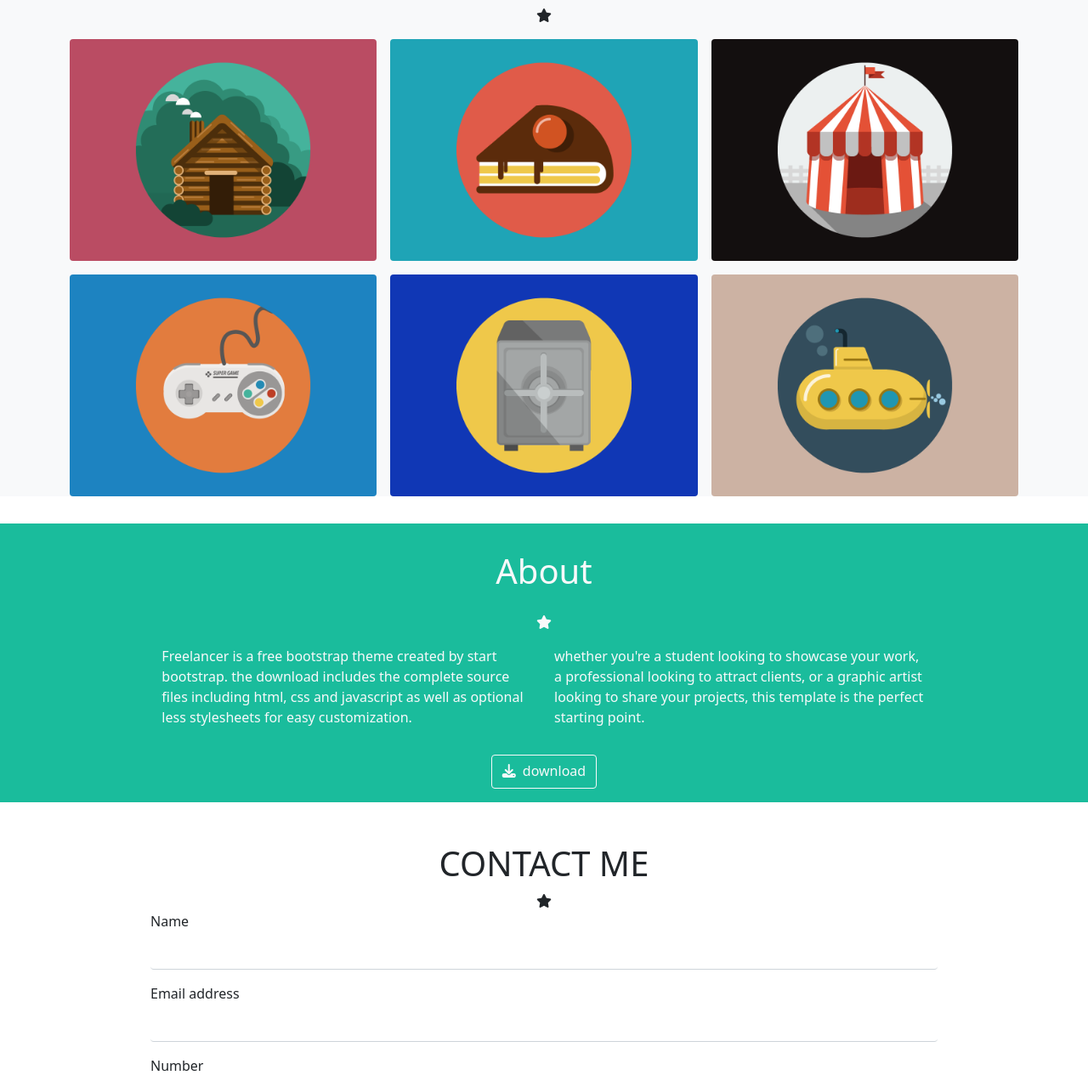
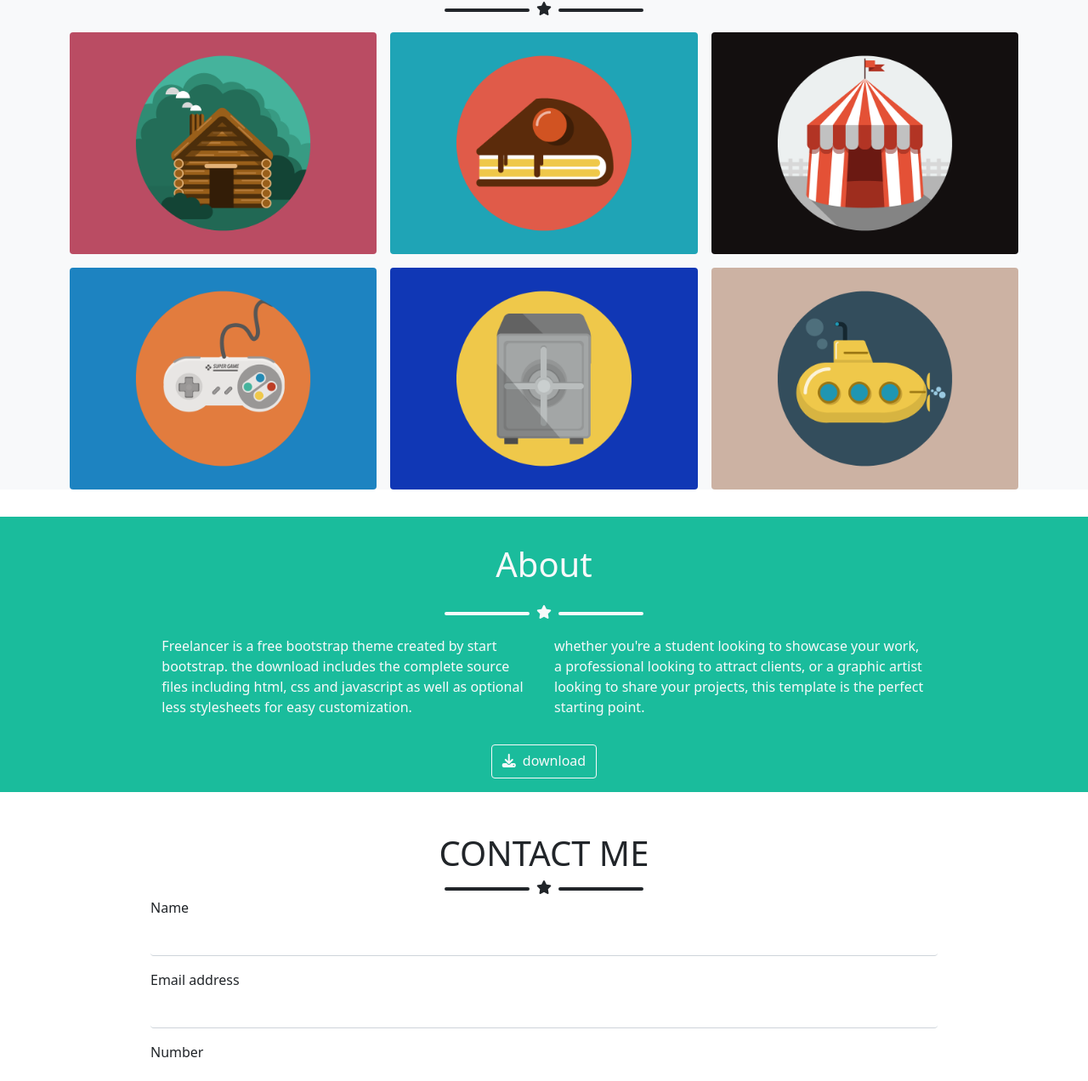
Before and after one commit to Enzo-belardo/html-css-bootstrap-freelancer, a plain HTML site: page index.html in a window 1280 px wide. Shown: the part 697-1969 px from the top of the page at 85% size. Drawn offline with nearby package versions, Linux system fonts and the light colour scheme.

Commit message:
implementato line star

```diff
--- a/index.html
+++ b/index.html
@@ -47,8 +47,10 @@
                     </div>
                 </div>
                 <div class="row justify-content-center  text-center p-1">
-                    <div class="col jumbo  col-12 col-md-9 col-lg-6">
+                    <div class="col jumbo justify-content-center d-flex col-12 col-md-9 col-lg-6">
+                        <div class="line text-light"></div>
                         <i class="fa-solid fa-star text-light"></i>
+                        <div class="line text-light"></div>
                     </div>
                 </div>
                 <div class="row justify-content-center p-1">
@@ -71,8 +73,10 @@
                     </div>
                 </div>
                 <div class="row g-3">
-                    <div class="col text-center col-12 p-3">
+                    <div class="col justify-content-center d-flex col-12 p-3">
+                        <div class="line"></div>
                         <i class="fa-solid fa-star"></i>
+                        <div class="line"></div>
                     </div>
                 </div>
                 <div class="row  g-3 ">
@@ -106,8 +110,10 @@
                     </div>
                 </div>
                 <div class="row justify-content-center ">
-                    <div class="col text-center col-12">
+                    <div class="col text-center justify-content-center d-flex col-12">
+                        <div class="line text-light"></div>
                         <i class="fa-solid fa-star text-light"></i>
+                        <div class="line text-light"></div>
                     </div>
                 </div>
 
@@ -141,8 +147,10 @@
                     </div>
                 </div>
                 <div class="row text-center">
-                    <div class="col col-12 ">
+                    <div class="col col-12 justify-content-center d-flex">
+                        <div class="line"></div>
                         <i class="fa-solid fa-star"></i>
+                        <div class="line"></div>
                     </div>
                 </div>
                 <div class="row justify-content-center ">
--- a/style.css
+++ b/style.css
@@ -33,3 +33,10 @@
 .color{
     color: #1abc9c;
 }
+.line{
+    border: solid 2px;
+    border-radius: 1rem;
+    width: 100px;
+    height: 0;
+    margin: .5rem .5rem;
+}
```
